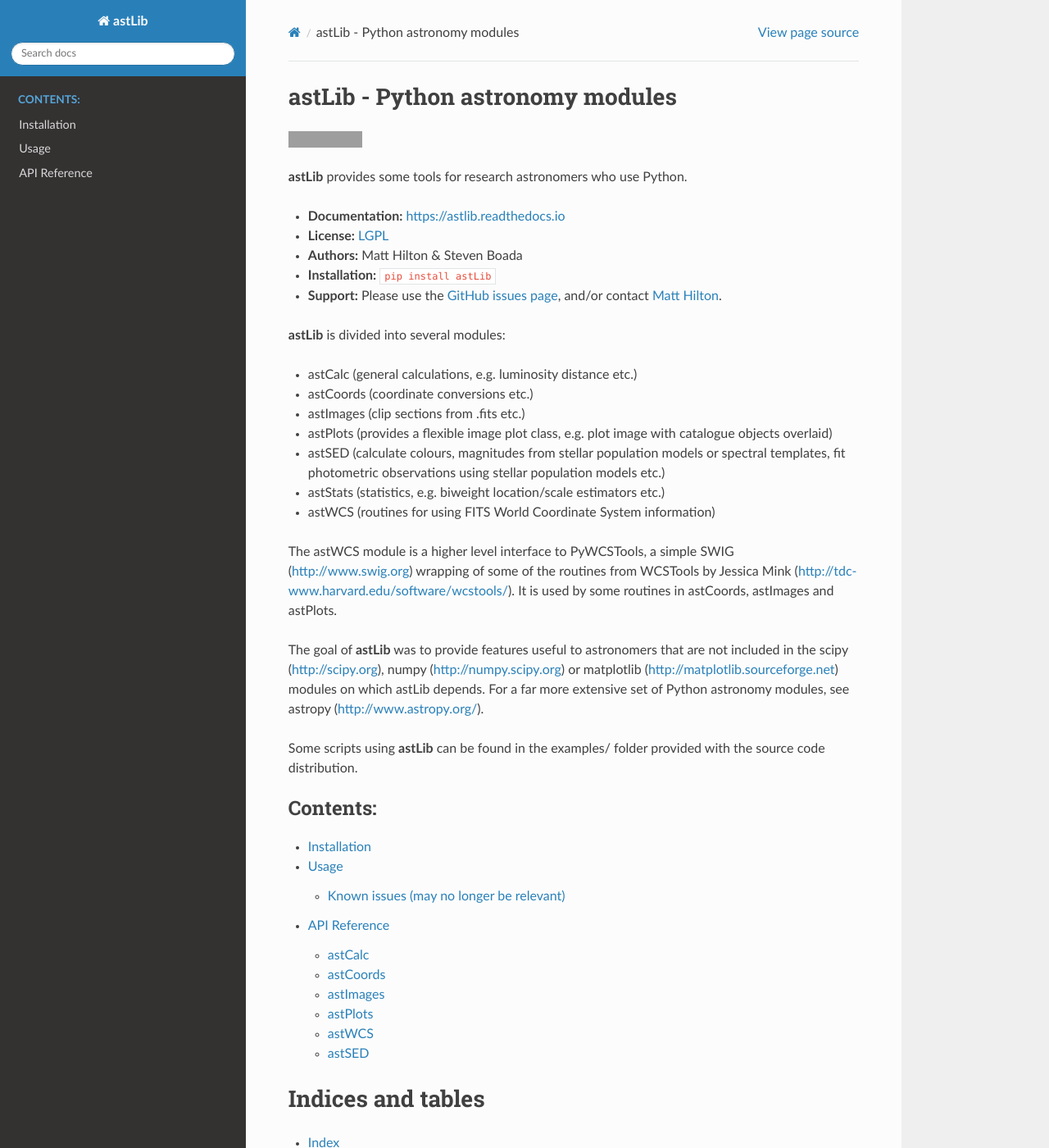
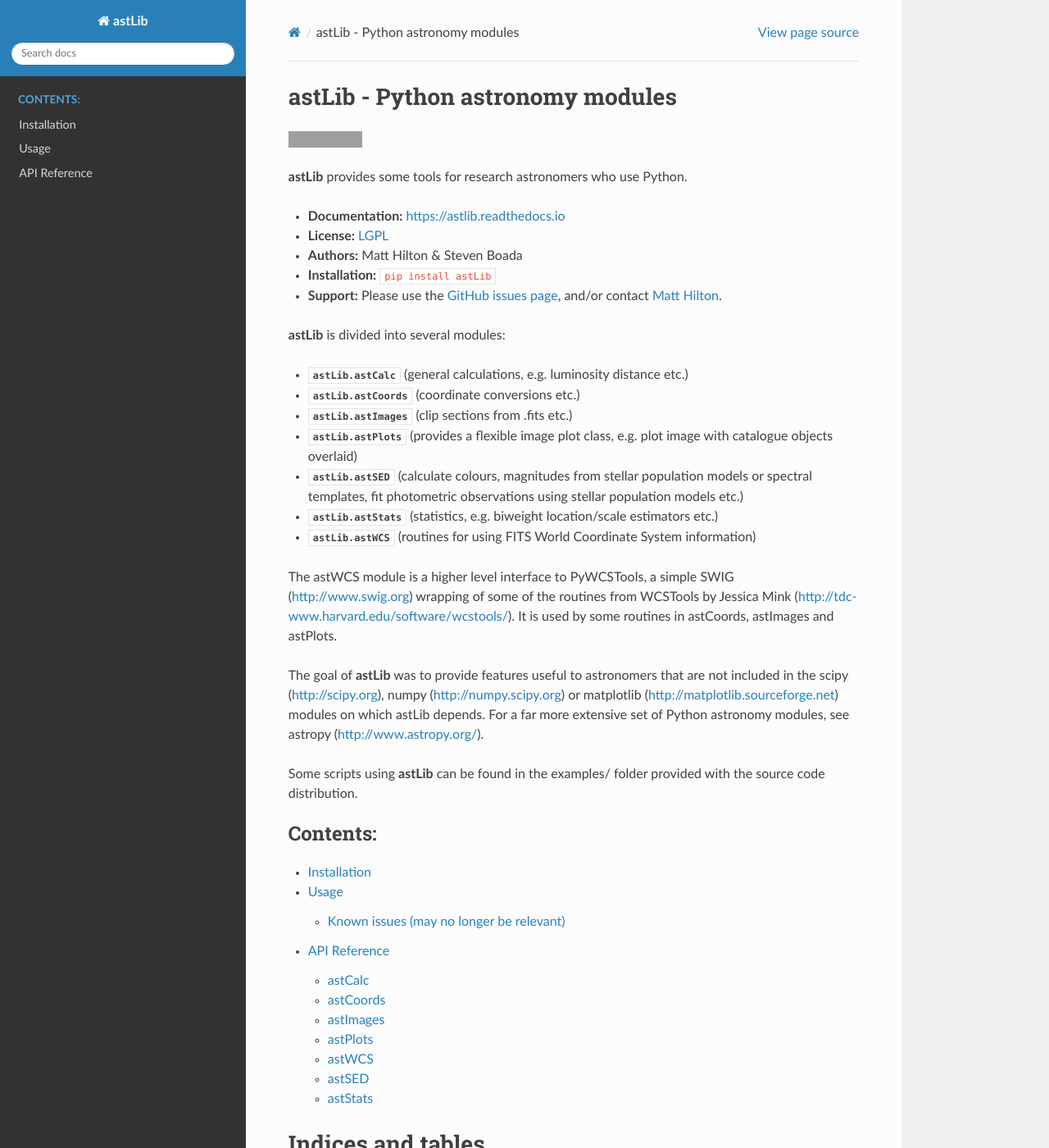
Before and after one commit to mattyowl/astLib, a Sphinx documentation site: the page built from docs/index.rst, in a window 1280 px wide and 1400 px high. Shown: the whole window at 82% size. Built offline with Sphinx 7.4.7 and the Read the Docs theme 3.1.0, drawn with Linux system fonts in a browser that asks for light colours; grey boxes are pictures that could not be loaded.

Commit message:
Add module links in docs index and astStats to API reference
Replace plain module names in the README bullet list with :mod: roles so
the Sphinx-rendered index page links directly to each module's API
reference section. Also adds the missing astStats section to reference.rst.

Co-Authored-By: Claude Sonnet 4.6 <noreply@anthropic.com>

```diff
--- a/README.rst
+++ b/README.rst
@@ -11,13 +11,13 @@
 
 **astLib** is divided into several modules:
 
-* astCalc   (general calculations, e.g. luminosity distance etc.)
-* astCoords (coordinate conversions etc.)
-* astImages (clip sections from .fits etc.)
-* astPlots  (provides a flexible image plot class, e.g. plot image with catalogue objects overlaid)
-* astSED    (calculate colours, magnitudes from stellar population models or spectral templates, fit photometric observations using stellar population models etc.)
-* astStats  (statistics, e.g. biweight location/scale estimators etc.)
-* astWCS    (routines for using FITS World Coordinate System information)
+* :mod:`astLib.astCalc`   (general calculations, e.g. luminosity distance etc.)
+* :mod:`astLib.astCoords` (coordinate conversions etc.)
+* :mod:`astLib.astImages` (clip sections from .fits etc.)
+* :mod:`astLib.astPlots`  (provides a flexible image plot class, e.g. plot image with catalogue objects overlaid)
+* :mod:`astLib.astSED`    (calculate colours, magnitudes from stellar population models or spectral templates, fit photometric observations using stellar population models etc.)
+* :mod:`astLib.astStats`  (statistics, e.g. biweight location/scale estimators etc.)
+* :mod:`astLib.astWCS`    (routines for using FITS World Coordinate System information)
 
 The astWCS module is a higher level interface to PyWCSTools, a simple SWIG (http://www.swig.org) wrapping
 of some of the routines from WCSTools by Jessica Mink (http://tdc-www.harvard.edu/software/wcstools/). It is
```
Also changed, not shown: docs/reference.rst (+7 -0 lines).
